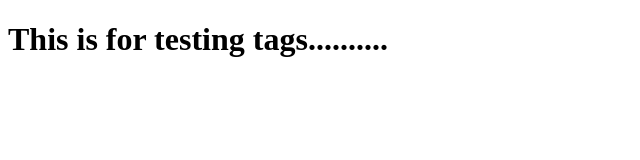
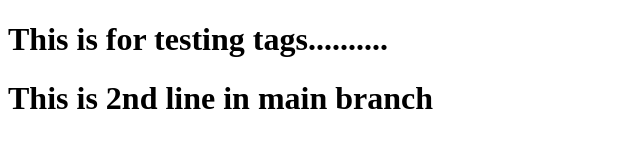
Before and after one commit to Jikkumon34/TestGit, a plain HTML site: page index.html in a window 1280 px wide. Shown: the whole page, without its empty margins (0-640 px from the left). Drawn offline with Linux system fonts and the light colour scheme.

Commit message:
modification  index.html with 2nd line

```diff
--- a/index.html
+++ b/index.html
@@ -7,5 +7,6 @@
 </head>
 <body>
     <h1>This is for testing tags..........</h1>
+    <h1>This is 2nd line in main branch</h1>
 </body>
 </html>
```
